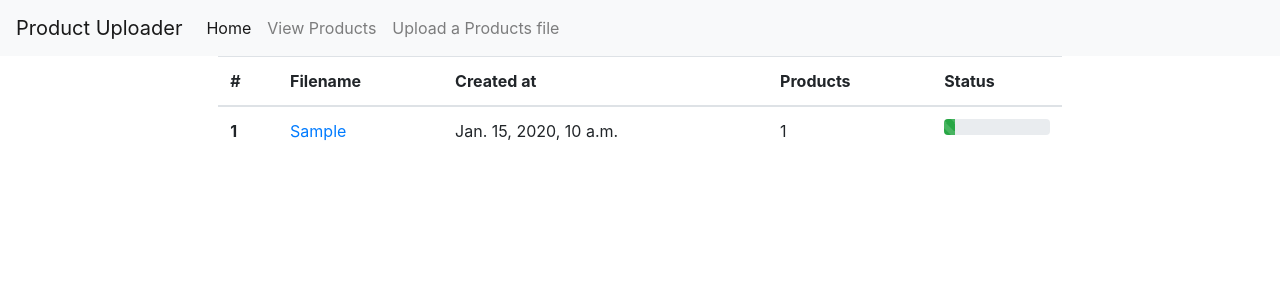
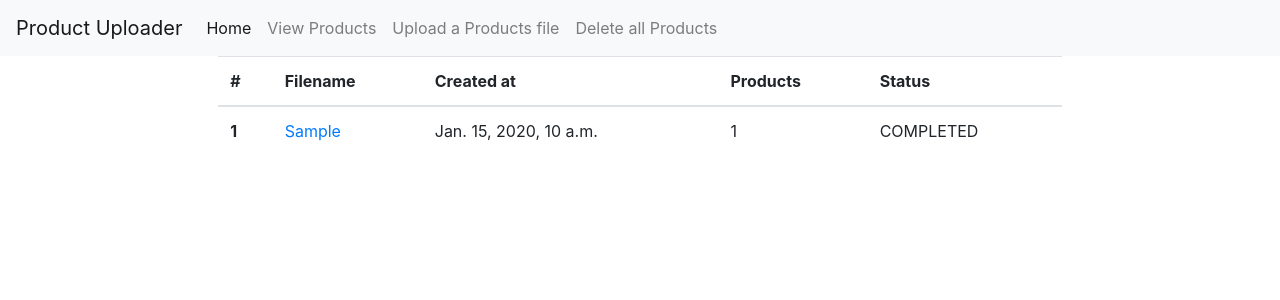
Before and after one commit to adideshp/product_importer, a Django app: page / in a window 1280 px wide. Shown: the top 300 px of the page. Run offline with Django 3.2, Linux system fonts and the light colour scheme; tables that the repository leaves empty hold one stand-in row (values such as "Sample post"); some libraries are stand-ins or nearby versions.

Commit message:
Delete all Products. Story 3

```diff
--- a/Fulfil/fulfil/app/templates/app/home.html
+++ b/Fulfil/fulfil/app/templates/app/home.html
@@ -17,6 +17,9 @@
         <li class="nav-item">
           <a class="nav-link" href="{% url 'document_upload' %}">Upload a Products file</a>
         </li>
+        <li class="nav-item">
+            <a class="nav-link" href="{% url 'delete_all' %}">Delete all Products</a>
+        </li>
       </ul>
     </div>
   </nav>
@@ -29,6 +32,12 @@
       $("#pgbar").css("width", (parseInt(data["curr"],10) / parseInt(data["total"],10)) *100 + "%")
       .attr("aria-valuenow", (parseInt(data["curr"],10) / parseInt(data["total"],10)) *100)
       .text(parseInt(data["curr"],10) + "/"  + parseInt(data["total"],10) + "Complete");
+
+      if (parseInt(data["curr"],10)+1 == parseInt(data["total"],10))  {
+        $("#pgbar").css("width", 100 + "%")
+      .attr("aria-valuenow", 100)
+      .text("Complete");
+      }
     }
   }
   </script>
@@ -53,7 +62,7 @@
                   <td><a href="{{ obj.document.url }}">{{ obj.document.name }}</a></td>
                   <td>{{ obj.created_at }}</td>
                   <td>{{ obj.elements }}</td>
-                  {% if forloop.last and obj.status != "Completed" %}
+                  {% if forloop.last and obj.status != "COMPLETED" %}
                   <td>
                     <div class="progress">
                       <div class="progress-bar progress-bar-striped progress-bar-animated bg-success" role="progressbar" id= "pgbar" style="width: 10%" aria-valuenow="10" aria-valuemin="0" aria-valuemax={{ obj.elements }}></div>
--- a/Fulfil/fulfil/app/views.py
+++ b/Fulfil/fulfil/app/views.py
@@ -1,7 +1,7 @@
 from django.shortcuts import render, redirect
 from .models import Document, Product
 from .forms import DocumentForm
-from worker.tasks import upload_csv_to_db
+from worker.tasks import upload_csv_to_db, delete_all_products
 from django.core.files.storage import FileSystemStorage
 from django.http import HttpResponse
 from django.views.decorators.csrf import csrf_exempt
@@ -22,6 +22,12 @@ def document_upload(request):
     return render(request, 'app/document_upload.html', {
         'form': form
     })
+
+
+def delete_all(request):
+    delete_all_products.delay()
+    return render(request, 'app/home.html', { 'documents': [] })
+
 
 
 @csrf_exempt
--- a/Fulfil/fulfil/fulfil/urls.py
+++ b/Fulfil/fulfil/fulfil/urls.py
@@ -32,6 +32,7 @@ urlpatterns = [
     url(r'^admin/', admin.site.urls),
     url(r'^api/v1/', include(router.urls)),
     url(r'^products/$', views.view_products, name='view_products'),
+    url(r'^delete_all/$', views.delete_all, name='delete_all'),
 ]
 
 if settings.DEBUG:
--- a/Fulfil/fulfil/worker/tasks.py
+++ b/Fulfil/fulfil/worker/tasks.py
@@ -3,6 +3,12 @@ import os.path
 
 from worker.worker import app
 import requests
+
+
+@app.task
+def delete_all_products():
+    from app.models import Document
+    Document.objects.all().delete()
 
 @app.task
 def upload_csv_to_db(location, document_id):
```
